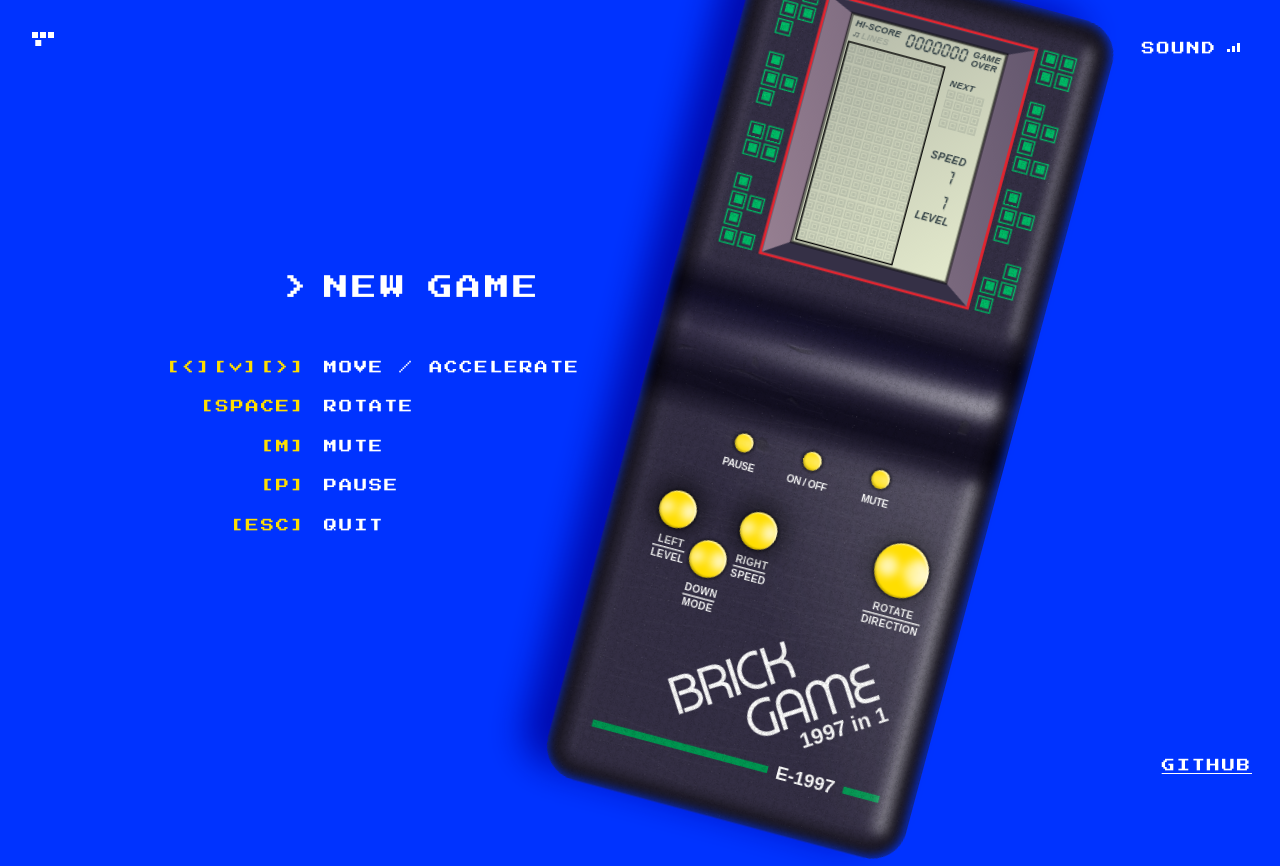
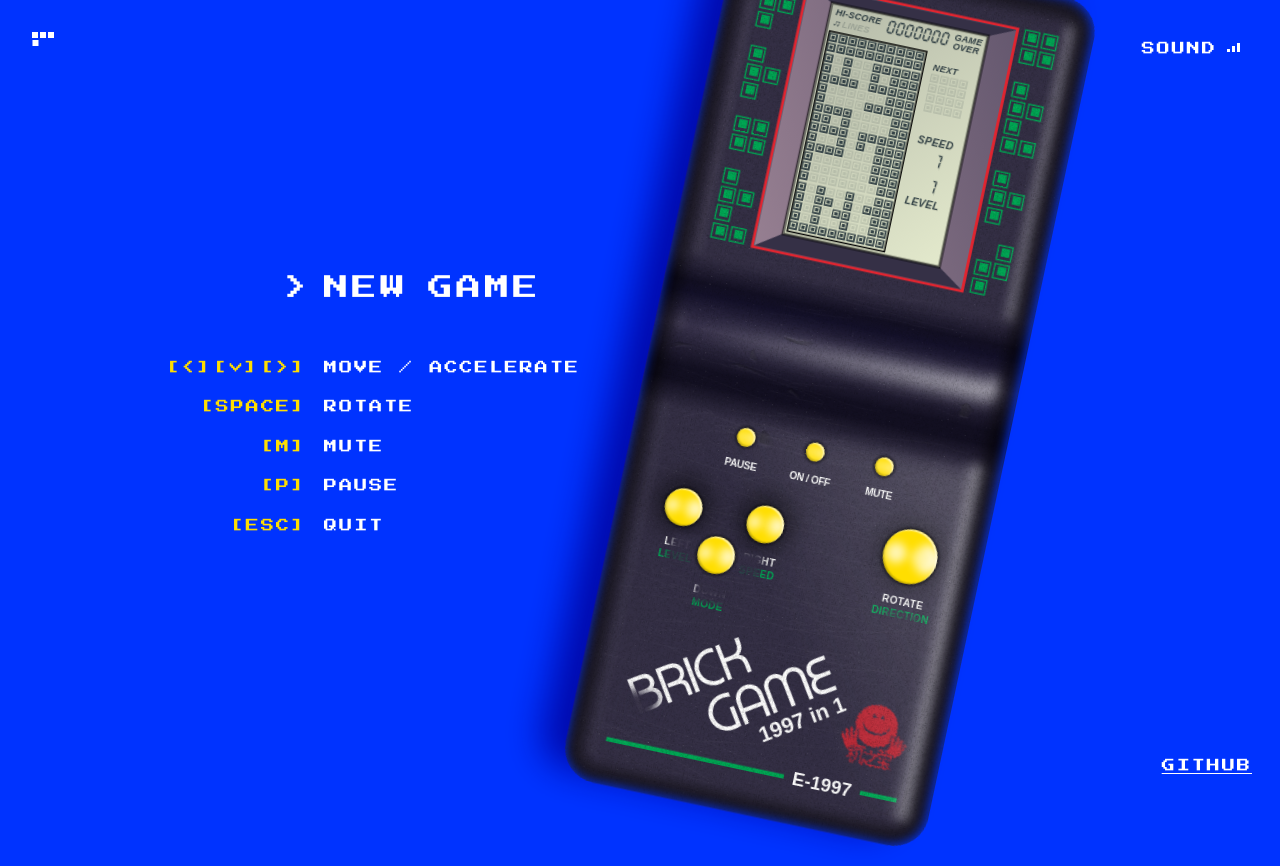
Before and after one commit to egorvinogradov/js-tetris, a plain HTML site: page index.html in a window 1280 px wide. Drawn offline with Linux system fonts and the light colour scheme.

Commit message:
SVG filter generation; look & feel updates

```diff
--- a/index.html
+++ b/index.html
@@ -128,12 +128,14 @@
   <div class="glare-curve"></div>
   <div class="curve"></div>
   <div class="noise"></div>
-  <div class="cracks"><i></i><i></i><i></i><i></i><i></i><i></i><i></i><i></i></div>
+  <div class="cracks"><i></i><i></i><i></i><i></i><i></i><i></i><i></i></div>
+  <div class="scuffs"><i></i><i></i><i></i><i></i><i></i><i></i><i></i><i></i></div>
 
-  <!-- SVG IS RANDOMLY GENERATED IN SRC/LANDING.JS -->
+
+  <!-- SVG SCRATCHES ARE RANDOMLY GENERATED IN SRC/LANDING.JS -->
   <svg class="scratches scratches--curve" xmlns="http://www.w3.org/2000/svg"></svg>
 
-  <!-- SVG IS RANDOMLY GENERATED IN SRC/LANDING.JS -->
+  <!-- SVG SCRATCHES ARE RANDOMLY GENERATED IN SRC/LANDING.JS -->
   <svg class="scratches scratches--bottom" xmlns="http://www.w3.org/2000/svg"></svg>
 
   <div class="brand">
@@ -141,22 +143,23 @@
       <div class="brand-logo-name">
         <span class="brand-logo-name--b">B</span>ri<span class="brand-logo-name--c">c</span>k Game
       </div>
-      <div class="brand-caption">1997 in 1</div>
+      <div class="brand-logo-caption">1997 in 1</div>
     </div>
+
+    <div class="brand-image">
+      <i class="brand-image-head">
+        <i class="brand-image-face"></i>
+      </i>
+      <i class="brand-image-hand brand-image-hand--left"></i>
+      <i class="brand-image-hand brand-image-hand--right"></i>
+      <span class="brand-image-caption">机之宝</span>
+    </div>
+
     <div class="brand-model">E-1997</div>
     <div class="brand-stripe-1"></div>
     <div class="brand-stripe-2"></div>
   </div>
 </div>
-
-
-<svg width="0" height="0">
-  <defs>
-    <filter id="tetris-case-noise" x="0" y="0" width="100%" height="100%">
-      <feTurbulence baseFrequency="1.3 1.3" result="NOISE"/>
-    </filter>
-  </defs>
-</svg>
 
 
 <script type="module">
--- a/src/assets/tetris.css
+++ b/src/assets/tetris.css
@@ -61,13 +61,13 @@
   right: 0;
   z-index: 2;
   opacity: 0.35;
-  filter: url(#tetris-case-noise) grayscale(100%) contrast(6);
+  filter: grayscale(100%) contrast(6);
   pointer-events: none;
 }
 
 
 
-/* SCRATCHES & CRACKS */
+/* SCRATCHES, CRACKS & SCUFFS */
 
 .scratches {
   position: absolute;
@@ -151,7 +151,6 @@
   top: 20px;
   width: 12px;
   height: 10px;
-
   opacity: .3;
 }
 
@@ -173,7 +172,6 @@
   top: 68px;
   width: 16px;
   height: 10px;
-
   opacity: .3;
 }
 
@@ -185,14 +183,74 @@
   height: 7px;
 }
 
-.cracks i:nth-child(8):after {
-  display: none;
+.scuffs {
+  position: absolute;
+  top: 360px;
+  left: 34px;
+  pointer-events: none;
+}
 
-  clip-path: polygon(0% 78%, 39% 15%, 51% 17%, 66% 1%, 90% 98%, 94% 98%, 100% 63%, 92% 83%, 75% 43%, 67% 12%, 51% 43%, 44% 28%);
-  left: 26px;
-  top: 12px;
-  width: 31px;
-  height: 13px;
+.scuffs i {
+  position: absolute;
+  background: var(--tetris-color-case);
+  width: 24px;
+  height: 12px;
+  filter: blur(2px);
+  opacity: 0.81;
+}
+
+.scuffs i:nth-child(1) {
+  left: 7px;
+  top: 69px;
+}
+
+.scuffs i:nth-child(2) {
+  left: 9px;
+  top: 59px;
+  opacity: 0.95;
+}
+
+.scuffs i:nth-child(3) {
+  left: 32px;
+  top: 96px;
+  height: 7px;
+  filter: blur(1px);
+}
+
+.scuffs i:nth-child(4) {
+  left: 32px;
+  top: 86px;
+  opacity: 1;
+}
+
+.scuffs i:nth-child(5) {
+  left: 49px;
+  top: 72px;
+  height: 7px;
+  filter: blur(1px);
+}
+
+.scuffs i:nth-child(6) {
+  left: 49px;
+  top: 62px;
+  opacity: 1;
+}
+
+.scuffs i:nth-child(7) {
+  left: 164px;
+  top: 81px;
+  height: 7px;
+  opacity: 0.53;
+  filter: blur(1px);
+}
+
+.scuffs i:nth-child(8) {
+  top: 172px;
+  left: 0;
+  width: 22px;
+  height: 22px;
+  filter: blur(3px);
+  opacity: 0.97;
 }
 
 
@@ -360,15 +418,17 @@
 
 /* DECORATIVE FIGURES */
 
-.figure-left {
+.figure-left,
+.figure-right {
   position: absolute;
   top: 27px;
+}
+
+.figure-left {
   left: 25px;
 }
 
 .figure-right {
-  position: absolute;
-  top: 27px;
   left: 209px;
 }
 
@@ -529,21 +589,22 @@
 
 .brand {
   position: absolute;
-  bottom: 39px;
+  bottom: 29px;
   left: 27px;
   width: 206px;
+  z-index: -1;
 }
 
 .brand-logo {
   position: absolute;
-  left: 63px;
+  left: 26px;
   bottom: 15px;
   transform: rotate(-33deg);
   width: min-content;
 }
 
 .brand-logo-name {
-  font: 39px/33px var(--tetris-font-family-brand);
+  font: 38px/33px var(--tetris-font-family-brand);
   letter-spacing: -0.04em;
   margin-left: 30px;
 }
@@ -565,12 +626,98 @@
   margin-left: -45px;
 }
 
-.brand-caption {
+.brand-logo-caption {
   font: bold 15px/15px var(--tetris-font-family-text);
   letter-spacing: 0;
   text-align: right;
   margin: 1px -1px 0 0;
   text-transform: none;
+}
+
+.brand-image {
+  position: absolute;
+  bottom: 34px;
+  right: 8px;
+  opacity: .8;
+  transform: scale(0.9);
+}
+
+.brand-image-head {
+  border-radius: 100%;
+  width: 33px;
+  height: 33px;
+  background: var(--tetris-color-paint-red);
+  position: relative;
+  display: block;
+}
+
+.brand-image-face {
+  position: absolute;
+  top: 5px;
+  left: 6px;
+  width: 21px;
+  height: 17px;
+  border-radius: 14px / 10px;
+  box-shadow: 0 0.15em 0 0 var(--tetris-color-case);
+}
+
+.brand-image-face:before,
+.brand-image-face:after {
+  content: '';
+  width: 3px;
+  height: 3px;
+  border-radius: 100%;
+  background: var(--tetris-color-case);
+  position: absolute;
+  top: 3px;
+}
+
+.brand-image-face:before {
+  left: 6px;
+}
+
+.brand-image-face:after {
+  right: 6px;
+}
+
+.brand-image-hand,
+.brand-image-hand:after {
+  position: absolute;
+  top: 21px;
+  filter: drop-shadow(1px -1px 0px var(--tetris-color-case));
+}
+
+.brand-image-hand:after {
+  content: '';
+  position: absolute;
+  top: 0;
+  left: 0;
+  width: 21px;
+  height: 18px;
+  background: var(--tetris-color-paint-red);
+  clip-path: polygon(7% 55%, 0% 35%, 0% 32%, 1% 29%, 3% 28%, 6% 29%, 8% 34%, 16% 51%, 20% 56%, 20% 54%, 14% 24%, 13% 17%, 14% 13%, 16% 11%, 18% 11%, 20% 13%, 22% 18%, 30% 44%, 33% 51%, 34% 51%, 33% 42%, 29% 14%, 29% 3%, 30% 1%, 32% -13%, 34% -13%, 35% 1%, 37% 4%, 39% 14%, 43% 36%, 46% 48%, 47% 49%, 47% 44%, 46% 25%, 47% 15%, 50% 8%, 52% 7%, 54% 7%, 55% 8%, 56% 12%, 58% 41%, 61% 59%, 64% 64%, 68% 69%, 72% 72%, 77% 72%, 87% 71%, 92% 72%, 98% 74%, 100% 78%, 99% 79%, 91% 82%, 79% 85%, 67% 93%, 54% 98%, 41% 100%, 34% 98%, 28% 93%, 21% 83%);
+}
+
+.brand-image-hand--left {
+  left: -9px;
+}
+
+.brand-image-hand--right {
+  left: 42px;
+  transform: scaleX(-1);
+}
+
+.brand-image-caption {
+  position: absolute;
+  top: 36px;
+  left: -2px;
+  color: var(--tetris-color-paint-red);
+  font: 14px/14px 'Adobe Kaiti Std';
+  letter-spacing: -0.2em;
+  text-shadow:
+    0 -1px 0 var(--tetris-color-case),
+    1px -1px 0 var(--tetris-color-case),
+    -1px -1px 0 var(--tetris-color-case);
 }
 
 .brand-model {
@@ -583,19 +730,19 @@
 
 .brand-stripe-1 {
   position: absolute;
-  bottom: 0;
+  bottom: 1px;
   width: 126px;
-  height: 5px;
-  background: var(--tetris-color-paint-green-dark);
+  height: 3px;
+  background: var(--tetris-color-paint-green);
 }
 
 .brand-stripe-2 {
   position: absolute;
   right: 0;
-  bottom: 0;
+  bottom: 1px;
   width: 26px;
-  height: 5px;
-  background: var(--tetris-color-paint-green-dark);
+  height: 3px;
+  background: var(--tetris-color-paint-green);
 }
 
 
@@ -672,21 +819,12 @@
   font-weight: bold;
   letter-spacing: 0.03em;
   position: absolute;
-  top: calc(100% + 6px);
+  top: calc(100% + 9px);
 }
 
 .button-caption--secondary {
-  top: calc(100% + 16px);
-}
-
-.button-caption--secondary:before {
-  content: '';
-  position: absolute;
-  height: 1px;
-  left: 22%;
-  right: 23%;
-  top: -2px;
-  background: white;
+  top: calc(100% + 18px);
+  color: var(--tetris-color-paint-green);
 }
 
 .button--large .button-knob {
--- a/src/assets/variables.css
+++ b/src/assets/variables.css
@@ -2,7 +2,7 @@
   --position-tetris-scale: 1.2;
   --position-tetris-translate-x: 50%;
   --position-tetris-translate-y: -5.75%;
-  --position-tetris-translate-rotation: 15deg;
+  --position-tetris-translate-rotation: 12deg;
 
   --position-tetris-ongoing-game-scale: 1.8;
   --position-tetris-ongoing-game-translate-x: 0;
@@ -23,8 +23,7 @@
   --tetris-color-screen-empty: #BFC6AF;
 
   --tetris-color-paint-red: #E02530;
-  --tetris-color-paint-green: #00BE68;
-  --tetris-color-paint-green-dark: #009952;
+  --tetris-color-paint-green: #00a955;
 
   --tetris-font-family-text: 'Arial', sans-serif;
   --tetris-font-family-brand: 'Pump Light', 'Arial', sans-serif;
--- a/src/landing.js
+++ b/src/landing.js
@@ -1,5 +1,5 @@
 import { Tetris, TETRIS_EVENTS } from './tetris.js';
-import { addBodyClass, random, removeBodyClass, setCSSVariable } from './utils.js';
+import { addBodyClass, applySVGFilter, random, removeBodyClass, setCSSVariable } from './utils.js';
 
 export class BrickGameLanding {
 
@@ -40,6 +40,22 @@
       nextFigureScreenContainer: document.querySelector(this.TETRIS_NEXT_FIGURE_SCREEN_SELECTOR),
     });
 
+    addBodyClass(this.CLASSNAME_INITIALIZED);
+    document.querySelector('.menu-play').addEventListener('click', this.tetris.launchNewGame);
+    document.querySelector('.options-paused').addEventListener('click', this.tetris.pauseOrResumeGame);
+
+    applySVGFilter(document.querySelector('.noise'), [
+      { type: 'turbulence', baseFrequency: 0.7, result: 'noise' }
+    ]);
+    applySVGFilter(document.querySelector('.brand-image'), [
+      { type: 'composite', inSource: true, in2Source: true, operator: 'in', result: 'composite' },
+      { type: 'turbulence', baseFrequency: 3, result: 'turbulence' },
+      { type: 'displacementMap', in: 'composite', in2: 'turbulence', scale: 1 },
+    ]);
+    this.initializeTetrisEvents();
+  };
+
+  initializeTetrisEvents = () => {
     this.tetris.on(TETRIS_EVENTS.NEW_GAME, () => {
       addBodyClass(this.CLASSNAME_ONGOING_GAME);
       requestAnimationFrame(this.scaleTetris);
@@ -60,13 +76,8 @@
     });
 
     this.tetris.on(TETRIS_EVENTS.FAIL, () => {
-      console.error('__ GAME OVER');
-      // TODO: fix
+      console.error('__ GAME OVER'); // TODO: fix
     });
-
-    addBodyClass(this.CLASSNAME_INITIALIZED);
-    document.querySelector('.menu-play').addEventListener('click', this.tetris.launchNewGame);
-    document.querySelector('.options-paused').addEventListener('click', this.tetris.pauseOrResumeGame);
   };
 
   scaleTetris = () => {
--- a/src/matrix.js
+++ b/src/matrix.js
@@ -8,26 +8,26 @@
   SCREENSAVER_STEP_DELAY = 600;
   SCREENSAVER_SPIRAL_DELAY = 30;
   SCREENSAVER_CANVAS = [
-    [0,1,0,0,1,1,1,0,0,0],
-    [1,1,0,0,1,0,1,0,0,0],
-    [0,1,0,0,1,1,1,0,0,0],
-    [0,1,0,0,0,0,1,0,0,0],
-    [0,1,0,0,1,1,1,0,0,0],
+    [0,0,1,0,0,0,0,0,0,0],
+    [0,1,1,0,0,0,0,0,0,0],
+    [0,0,1,0,0,1,1,1,0,0],
+    [0,0,1,0,0,1,0,1,0,0],
+    [0,1,1,1,0,1,1,1,0,0],
+    [0,0,0,0,0,0,0,1,0,0],
+    [0,0,0,0,0,1,1,1,0,0],
+    [0,1,1,1,0,0,0,0,0,0],
+    [0,1,0,1,0,0,0,0,0,0],
+    [0,1,1,1,0,1,1,1,0,0],
+    [0,0,0,1,0,1,0,1,0,0],
+    [0,1,1,1,0,0,0,1,0,0],
+    [0,0,0,0,0,0,0,1,0,0],
+    [0,0,0,0,0,0,0,1,0,0],
     [0,0,0,0,0,0,0,0,0,0],
-    [0,0,0,1,1,1,0,1,1,1],
-    [0,0,0,1,0,1,0,1,0,1],
-    [0,0,0,1,1,1,0,0,0,1],
-    [0,0,0,0,0,1,0,0,0,1],
-    [0,0,0,1,1,1,0,0,0,1],
-    [0,0,0,0,0,0,0,0,0,0],
-    [1,1,1,0,0,0,0,0,0,0],
-    [0,1,0,0,1,0,0,1,0,0],
-    [0,1,0,0,1,1,0,1,0,0],
-    [1,1,1,0,1,0,1,1,0,1],
-    [0,0,0,0,1,0,0,1,0,1],
-    [0,0,0,0,0,0,0,0,0,1],
-    [0,0,0,0,0,0,0,0,0,1],
-    [0,0,0,0,0,0,0,0,0,1],
+    [1,0,1,0,0,1,0,0,1,0],
+    [1,0,1,1,0,1,0,1,1,0],
+    [1,0,1,0,1,1,0,0,1,0],
+    [1,0,1,0,0,1,0,0,1,0],
+    [0,0,0,0,0,0,0,1,1,1],
   ];
 
   screensaverTimeout = null;
--- a/src/tetris.js
+++ b/src/tetris.js
@@ -59,7 +59,7 @@
     } = config;
 
     this.gameScreen = new Matrix(gameScreenContainer, gameWidth, gameHeight);
-    // this.gameScreen.launchScreenSaver(); // TODO: uncomment
+    this.gameScreen.launchScreenSaver();
 
     this.nextFigureScreen = new Matrix(nextFigureScreenContainer, 4, 4);
     this.nextFigureScreen.render();
--- a/src/utils.js
+++ b/src/utils.js
@@ -32,3 +32,59 @@
 export function removeBodyClass(className) {
   document.body.classList.remove(className);
 }
+
+export function capitalize(str) {
+  return str[0].toUpperCase() + str.slice(1);
+}
+
+export function createNodeArray(elements){
+  if (!elements) {
+    return [];
+  }
+  return elements.length ? [...elements] : [elements];
+}
+
+export function createSVGElement(tagName, attributes, children){
+  const element = document.createElementNS('http://www.w3.org/2000/svg', tagName);
+  for (let key in attributes) {
+    element.setAttribute(key, attributes[key]);
+  }
+  createNodeArray(children).forEach(child => {
+    element.appendChild(child);
+  });
+  return element;
+}
+
+export function applySVGFilter(elements, effects) {
+  const filterEffectElements = effects.map(effect => {
+    const tagName = 'fe' + capitalize(effect.type);
+    const { inSource, in2Source, ...attributes } = effect;
+    if (inSource) {
+      attributes.in = 'SourceGraphic';
+    }
+    if (in2Source) {
+      attributes.in2 = 'SourceGraphic';
+    }
+    return createSVGElement(tagName, attributes);
+  });
+
+  const filterId = 'generated-svg-filter-' + random(100, 999);
+  const filterElement = createSVGElement('filter', {
+    id: filterId,
+    width: '140%',
+    height: '140%',
+    x: '-20%',
+    y: '-20%',
+  }, filterEffectElements);
+
+  document.body.appendChild(
+    createSVGElement('svg', {}, filterElement)
+  );
+  createNodeArray(elements).forEach(element => {
+    let currentFilters = getComputedStyle(element).getPropertyValue('filter');
+    if (currentFilters === 'none') {
+      currentFilters = '';
+    }
+    element.style.setProperty('filter', `url(#${filterId}) ${currentFilters}`);
+  });
+}
```
Also changed, not shown: 1 other file.
